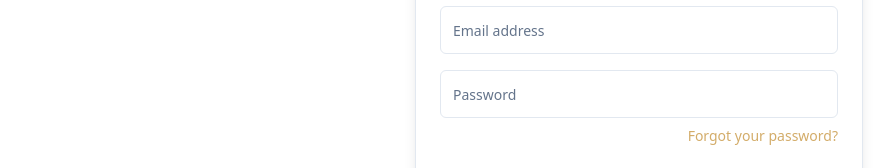
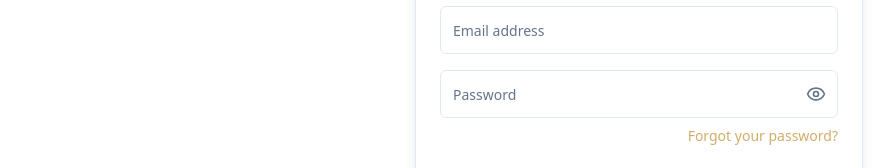
Before and after one commit to vikasvkori1290/thinkquiz, a Next.js app in the folder frontend/: page /login in a window 1280 px wide. Shown: the part 316-484 px from the top of the page, without its empty margins (1-895 px from the left). Built offline with nearby package versions, Linux system fonts and the light colour scheme; no server answers.

Commit message:
feat:updated page.tsx

```diff
--- a/frontend/src/app/dashboard/page.tsx
+++ b/frontend/src/app/dashboard/page.tsx
@@ -105,7 +105,7 @@
   }
 
   if (quizAttempts) {
-    quizAttempts.forEach((attempt) => {
+    quizAttempts.forEach((attempt: any) => {
       const dateStr = attempt.completed_at.substring(0, 10);
       if (activityMap[dateStr] !== undefined) {
         activityMap[dateStr] += 1;
@@ -258,7 +258,7 @@
           <CardContent className="p-0">
             <div className="divide-y divide-border">
               {quizAttempts && quizAttempts.length > 0 ? (
-                quizAttempts.slice(0, 10).map((attempt, idx) => (
+                quizAttempts.slice(0, 10).map((attempt: any, idx: number) => (
                   <div key={idx} className="flex flex-col sm:flex-row sm:items-center justify-between p-4 hover:bg-muted/30 transition-colors gap-4">
                     <div className="flex items-center gap-4">
                       <div className="w-10 h-10 rounded-full bg-primary/10 flex items-center justify-center shrink-0">
--- a/frontend/src/app/login/page.tsx
+++ b/frontend/src/app/login/page.tsx
@@ -7,7 +7,7 @@
 import { Card, CardHeader, CardTitle, CardContent, CardFooter } from "@/components/ui/card";
 import { Input } from "@/components/ui/input";
 import { Button } from "@/components/ui/button";
-import { Loader2, BrainCircuit, Home } from "lucide-react";
+import { Loader2, BrainCircuit, Home, Eye, EyeOff } from "lucide-react";
 
 export default function LoginPage() {
   const [email, setEmail] = useState("");
@@ -16,6 +16,7 @@
   const [isSignUpMode, setIsSignUpMode] = useState(false);
   const [loading, setLoading] = useState(false);
   const [authError, setAuthError] = useState("");
+  const [showPassword, setShowPassword] = useState(false);
   const router = useRouter();
 
   const getNextPath = () => {
@@ -107,14 +108,24 @@
             />
           </div>
           <div className="space-y-2">
+            <div className="relative">
               <Input
-              type="password"
+                type={showPassword ? "text" : "password"}
                 placeholder="Password"
                 value={password}
                 onChange={(e) => setPassword(e.target.value)}
-              className="h-12"
+                className="h-12 pr-10"
                 disabled={loading}
               />
+              <button
+                type="button"
+                onClick={() => setShowPassword(!showPassword)}
+                className="absolute right-3 top-1/2 -translate-y-1/2 text-muted-foreground hover:text-foreground cursor-pointer"
+                disabled={loading}
+              >
+                {showPassword ? <EyeOff className="h-5 w-5" /> : <Eye className="h-5 w-5" />}
+              </button>
+            </div>
             {!isSignUpMode && (
               <div className="flex justify-end">
                 <Link
```
Lines whose indentation alone changed are shown as unchanged.
